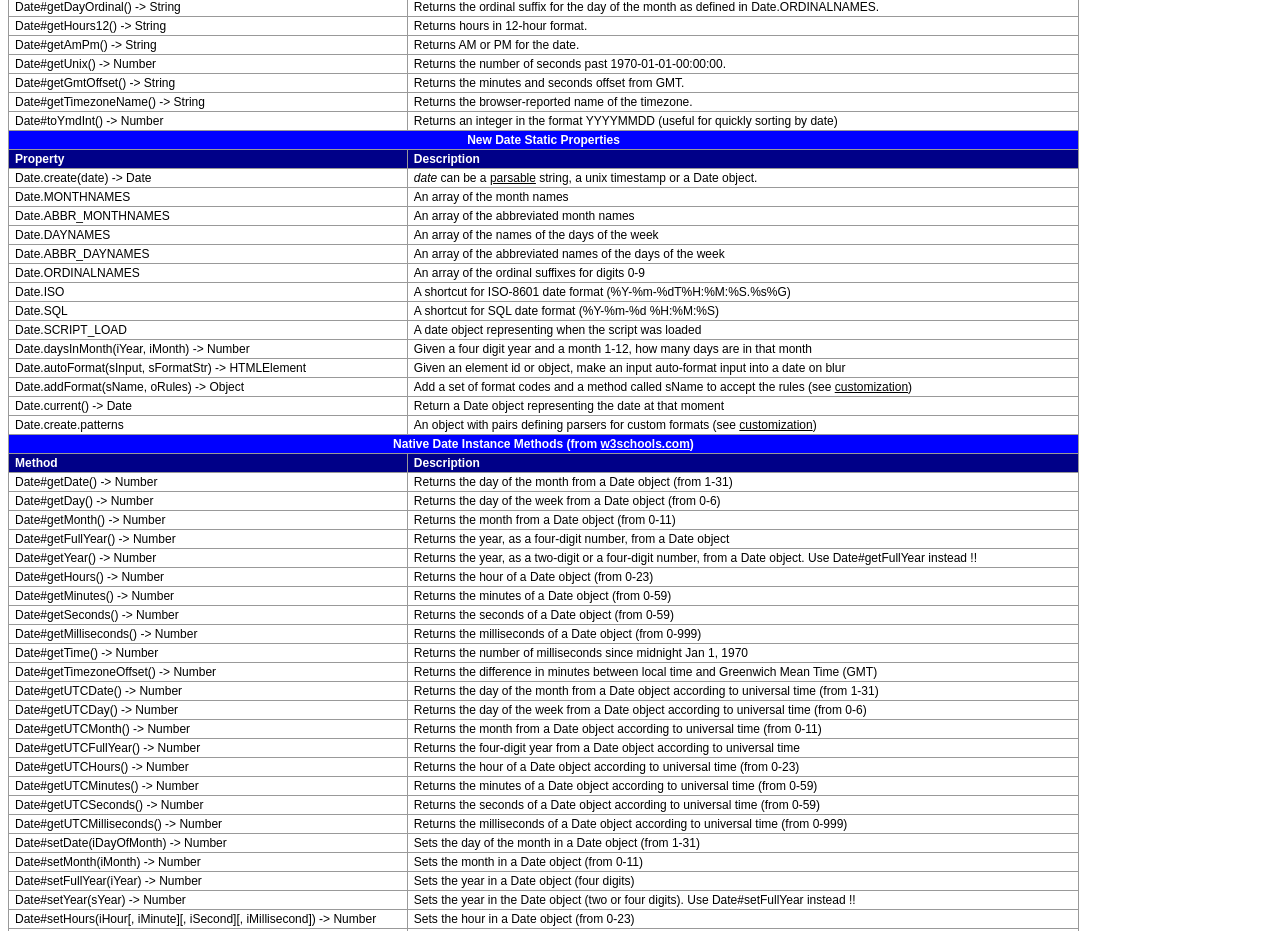
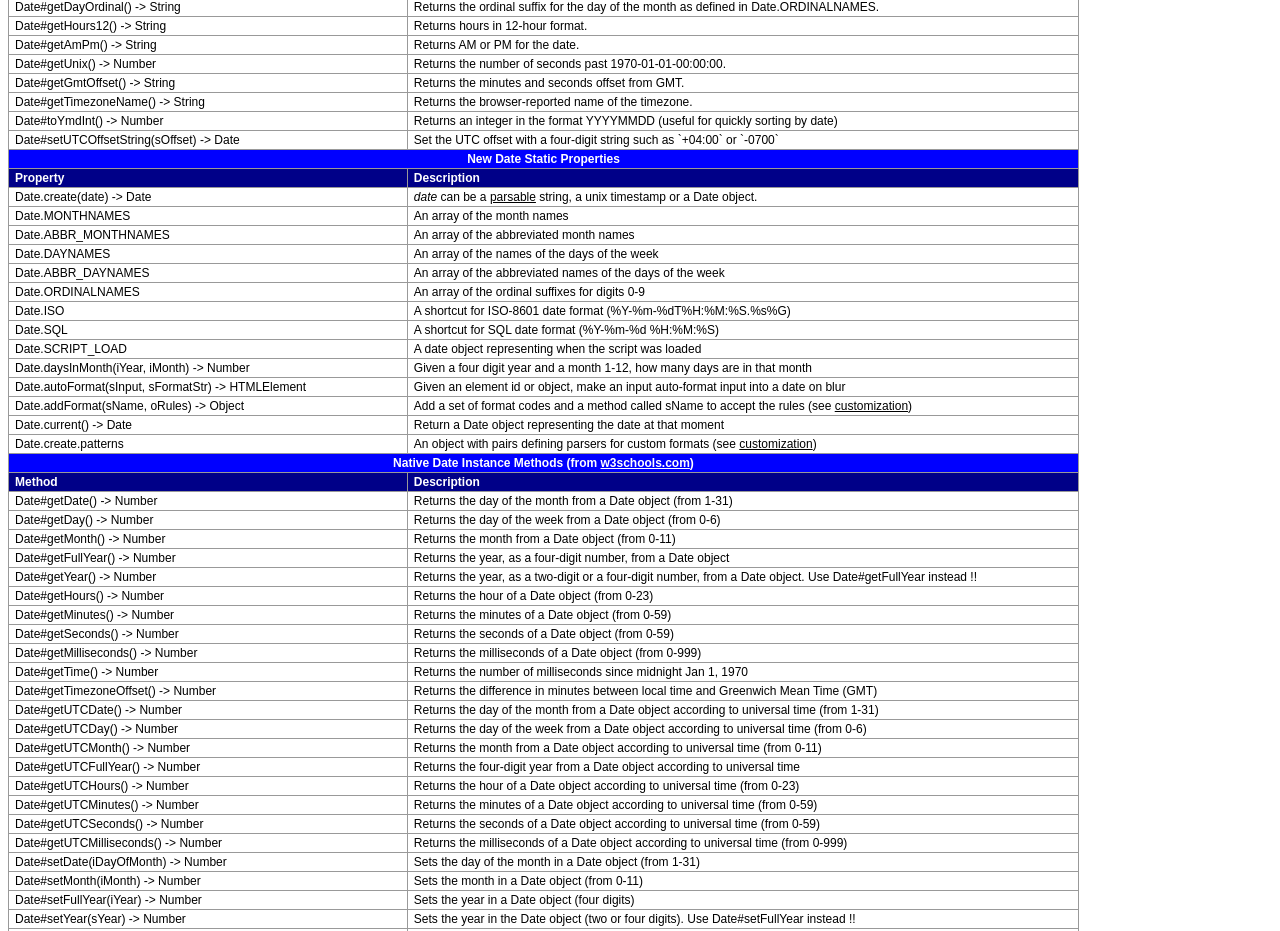
Before and after one commit to kensnyder/date-prototype, a plain HTML site: page reference.html in a window 1280 px wide. Shown: the part 1221-2152 px from the top of the page. Drawn offline with Linux system fonts and the light colour scheme.

Commit message:
Fixed documentation of new function setUTCOffsetString

```diff
--- a/reference.html
+++ b/reference.html
@@ -152,6 +152,7 @@ $D('2006.09.28').diff('20 Sep, 2006', 'days'); // 8
 	<tr><td>Date#getGmtOffset() -&gt; String</td><td>Returns the minutes and seconds offset from GMT.</td></tr>
 	<tr><td>Date#getTimezoneName() -&gt; String</td><td>Returns the browser-reported name of the timezone.</td></tr>
 	<tr><td>Date#toYmdInt() -&gt; Number</td><td>Returns an integer in the format YYYYMMDD (useful for quickly sorting by date)</td></tr>
+	<tr><td>Date#setUTCOffsetString(sOffset) -&gt; Date</td><td>Set the UTC offset with a four-digit string such as `+04:00` or `-0700`</td></tr>
 
 	<tr><th colspan="2" class="section">New Date Static Properties</th></tr>
 	<tr><th>Property</th><th>Description</th></tr>
--- a/src/Date.js
+++ b/src/Date.js
@@ -333,9 +333,9 @@
 			return this;
 		},
 		/**
-		 * Set the offset in minutes and seconds in the form "+0200" or "+02:00"
+		 * Set the time zone offset in minutes and seconds in the form "+0200" or "+02:00"
 		 *
-		 * @param {Number} seconds  The number of seconds before or past UTC time
+		 * @param {String} str  The GMT Offset
 		 * @return {Date}
 		 */
 		setUTCOffsetString: function(str) {
```
